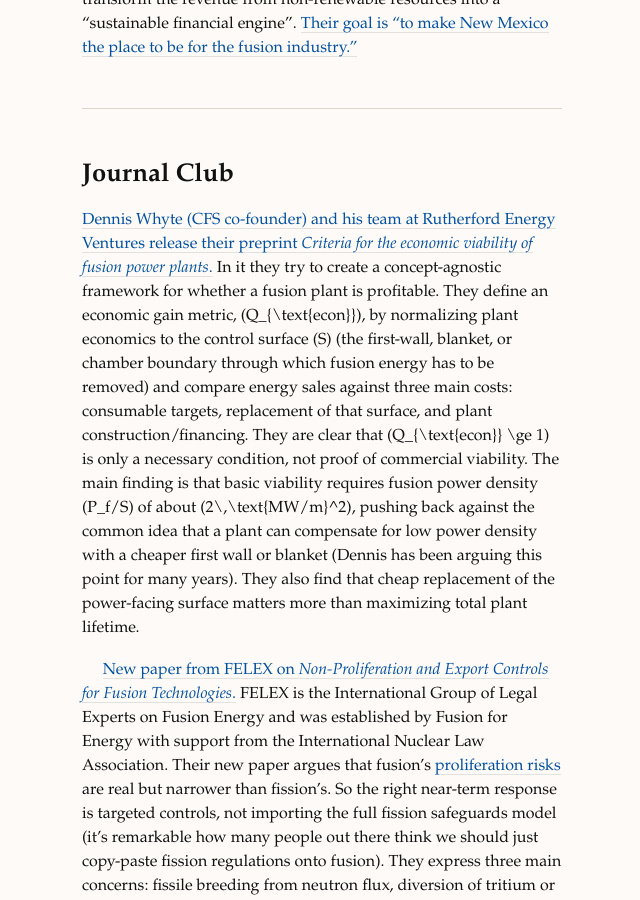
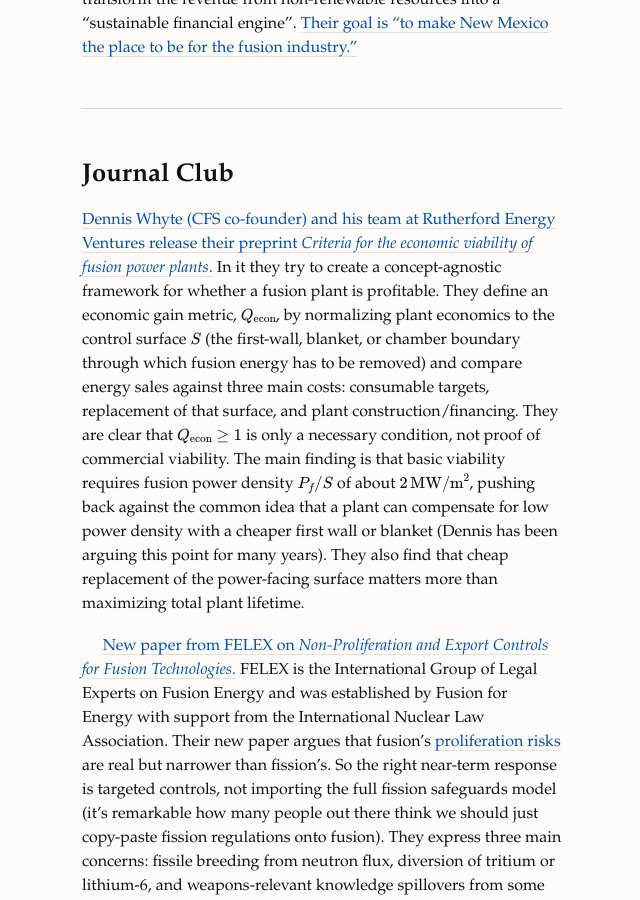
Before and after one commit to dan-ftp/fusion-conclusion, a Jekyll site: the page built from _posts/2026-04-14-Fusion-Fortnightly-2026-04-14.md, in a window 1280 px wide and 900 px high, scrolled down 4256 px. Shown: the whole window, without its empty margins (174-814 px from the left). Built offline with Jekyll 4.4.1, drawn with Linux system fonts in a browser that asks for light colours.

```diff
--- a/_posts/2026-04-14-Fusion-Fortnightly-2026-04-14.md
+++ b/_posts/2026-04-14-Fusion-Fortnightly-2026-04-14.md
@@ -52,7 +52,7 @@ U.S. Department of Energy published its FY 2027 budget request to Congress with
 ---
 ## Journal Club
 
-[Dennis Whyte (CFS co-founder) and his team at Rutherford Energy Ventures release their preprint *Criteria for the economic viability of fusion power plants*.](https://arxiv.org/pdf/2604.07367) In it they try to create a concept-agnostic framework for whether a fusion plant is profitable. They define an economic gain metric, \(Q_{\text{econ}}\), by normalizing plant economics to the control surface \(S\) (the first-wall, blanket, or chamber boundary through which fusion energy has to be removed) and compare energy sales against three main costs: consumable targets, replacement of that surface, and plant construction/financing. They are clear that \(Q_{\text{econ}} \ge 1\) is only a necessary condition, not proof of commercial viability. The main finding is that basic viability requires fusion power density \(P_f/S\) of about \(2\,\text{MW/m}^2\), pushing back against the common idea that a plant can compensate for low power density with a cheaper first wall or blanket (Dennis has been arguing this point for many years). They also find that cheap replacement of the power-facing surface matters more than maximizing total plant lifetime.
+[Dennis Whyte (CFS co-founder) and his team at Rutherford Energy Ventures release their preprint *Criteria for the economic viability of fusion power plants*.](https://arxiv.org/pdf/2604.07367) In it they try to create a concept-agnostic framework for whether a fusion plant is profitable. They define an economic gain metric, $$Q_{\text{econ}}$$, by normalizing plant economics to the control surface $$S$$ (the first-wall, blanket, or chamber boundary through which fusion energy has to be removed) and compare energy sales against three main costs: consumable targets, replacement of that surface, and plant construction/financing. They are clear that $$Q_{\text{econ}} \ge 1$$ is only a necessary condition, not proof of commercial viability. The main finding is that basic viability requires fusion power density $$P_f/S$$ of about $$2\,\text{MW/m}^2$$, pushing back against the common idea that a plant can compensate for low power density with a cheaper first wall or blanket (Dennis has been arguing this point for many years). They also find that cheap replacement of the power-facing surface matters more than maximizing total plant lifetime.
 
 [New paper from FELEX on *Non-Proliferation and Export Controls for Fusion Technologies*.](https://drive.google.com/file/d/1joWdFTdOq2DRxkSk5i5NQT2v_q-_Qba6/view) FELEX is the International Group of Legal Experts on Fusion Energy and was established by Fusion for Energy with support from the International Nuclear Law Association. Their new paper argues that fusion’s [proliferation risks](https://en.wikipedia.org/wiki/Nuclear_proliferation) are real but narrower than fission’s. So the right near-term response is targeted controls, not importing the full fission safeguards model (it's remarkable how many people out there think we should just copy-paste fission regulations onto fusion). They express three main concerns: fissile breeding from neutron flux, diversion of tritium or lithium-6, and weapons-relevant knowledge spillovers from some inertial-fusion work. They conclude that we should use the tools of export controls, national licensing, tritium accountancy, Additional Protocol tools, and “non-proliferation by design” in reducing the proliferation risk of fusion energy.
 
```
